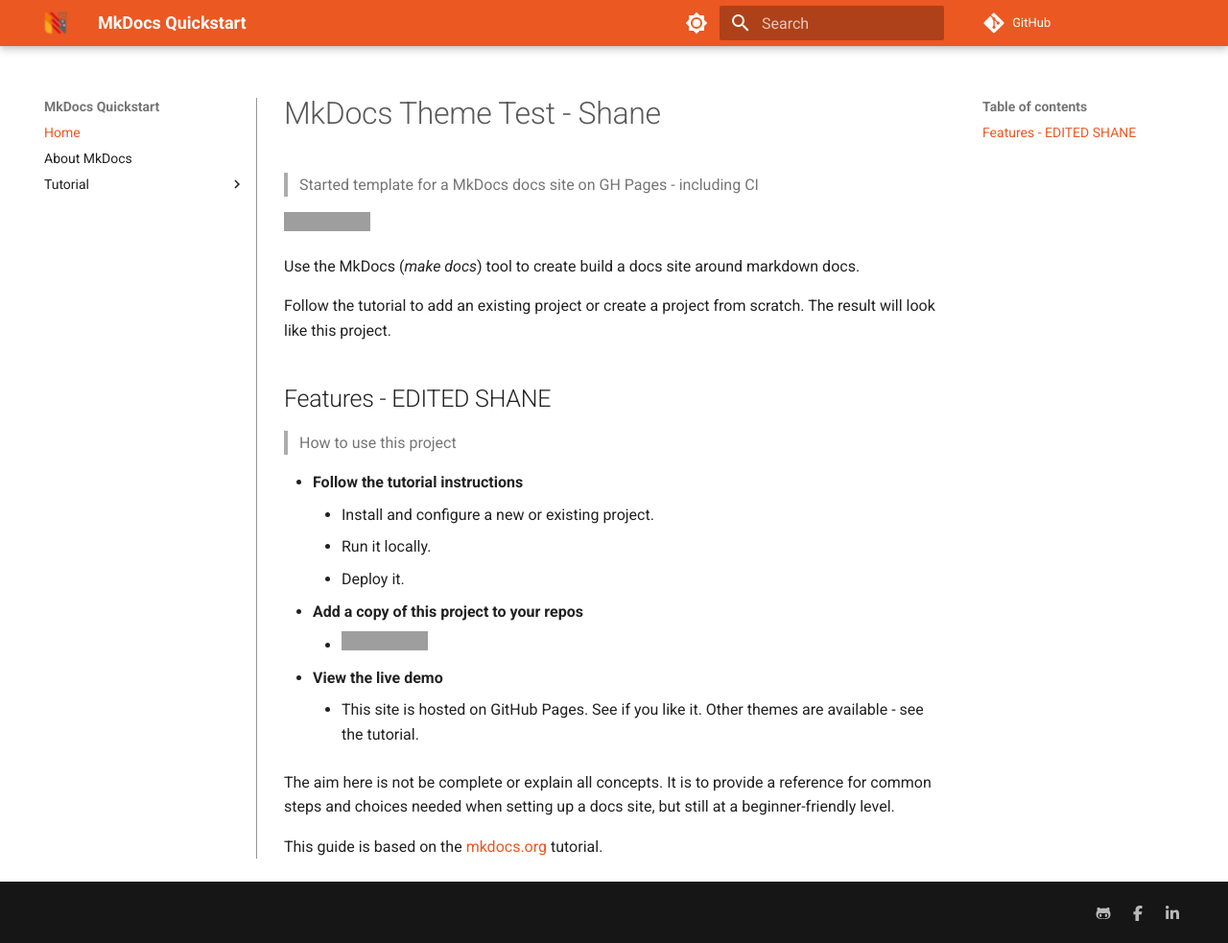
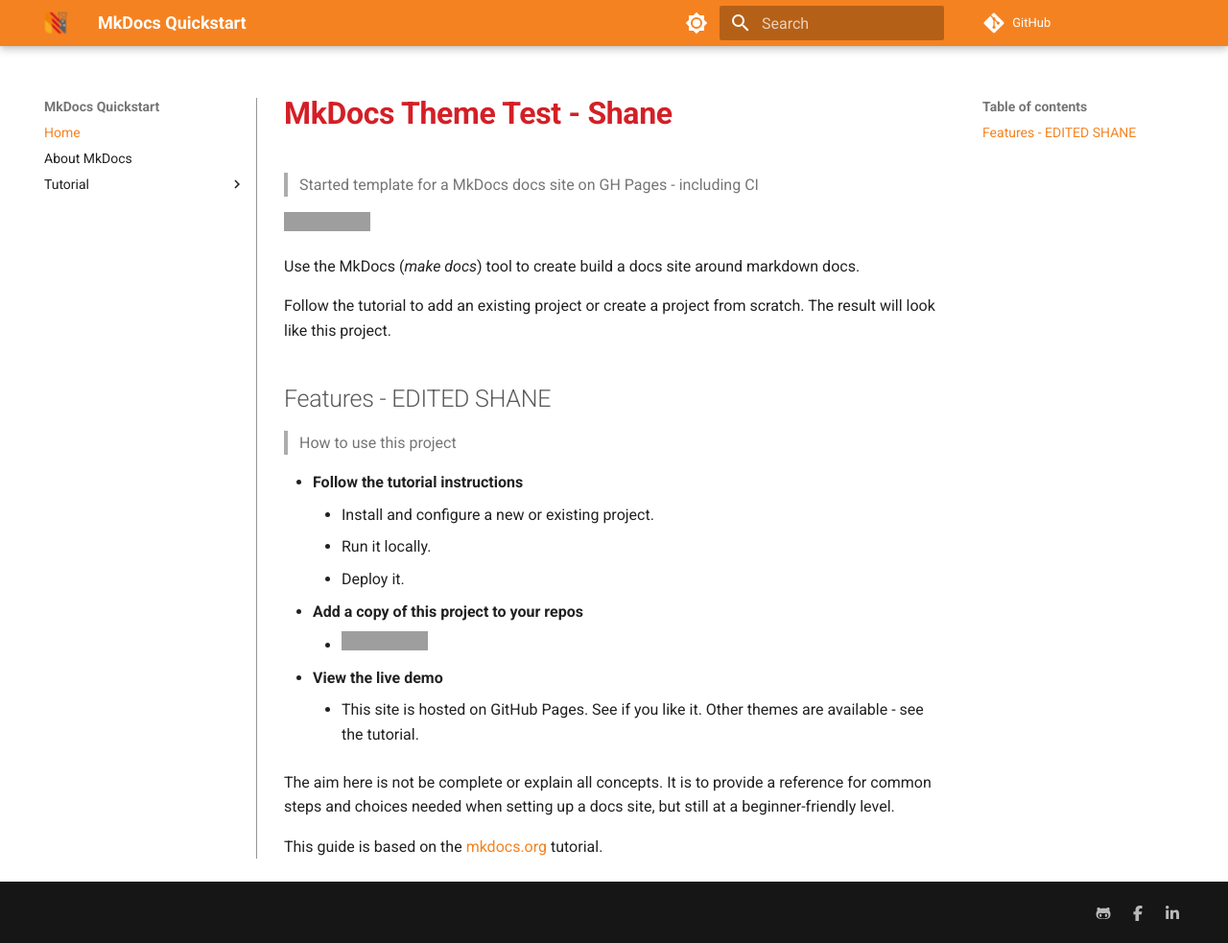
Before and after one commit to zimboflyman/mkDocs-setup, an MkDocs documentation site: the page built from docs/docs/index.md, in a window 1280 px wide and 983 px high. Shown: the whole window at 96% size. Built offline with MkDocs 1.6.1 and Material for MkDocs 9.7.7, drawn with Linux system fonts in a browser that asks for light colours; comment, search, counter and statistics services are not loaded; grey boxes are pictures that could not be loaded.

Commit message:
Update extra.css

```diff
--- a/docs/docs/stylesheets/extra.css
+++ b/docs/docs/stylesheets/extra.css
@@ -6,8 +6,8 @@
 }
 
 [data-md-color-scheme="default"] {
-  --md-primary-fg-color: #EB5822;
-  --md-primary-fg-color--light: #EB5822;
+  --md-primary-fg-color: #F58220;
+  --md-primary-fg-color--light: #F58220;
   --md-primary-fg-color--dark: #D41F26;
   --md-accent-fg-color: #D41F26;
   --md-header-bg-color: #ffffff;
@@ -33,12 +33,19 @@
 }
 
 
-
 .md-typeset h1 {
-    color: #58595B;
+    color: #D41F26;
     font-size: 2em;
     line-height: 1.3;
-    margin: 0 0 1.25em
+    margin: 0 0 1.25em;
+    font-weight: 600;
+}
+
+.md-typeset h2 {
+    color: #58595B;
+/*     font-size: 2em;
+    line-height: 1.3;
+    margin: 0 0 1.25em */
 }
 
 .md-sidebar--primary .md-sidebar__scrollwrap {
```
